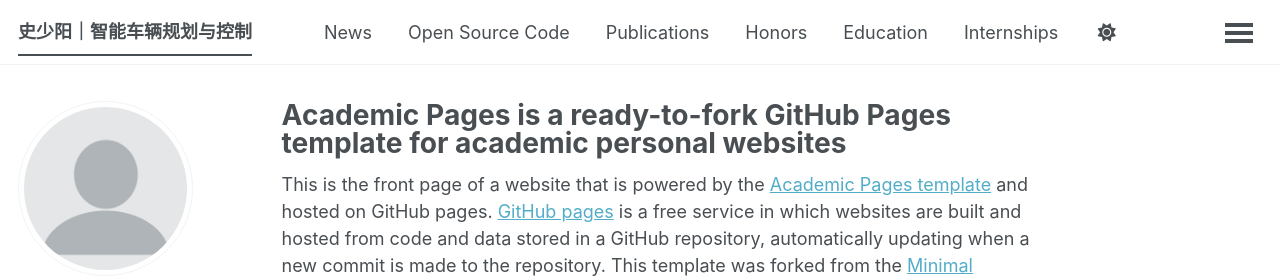
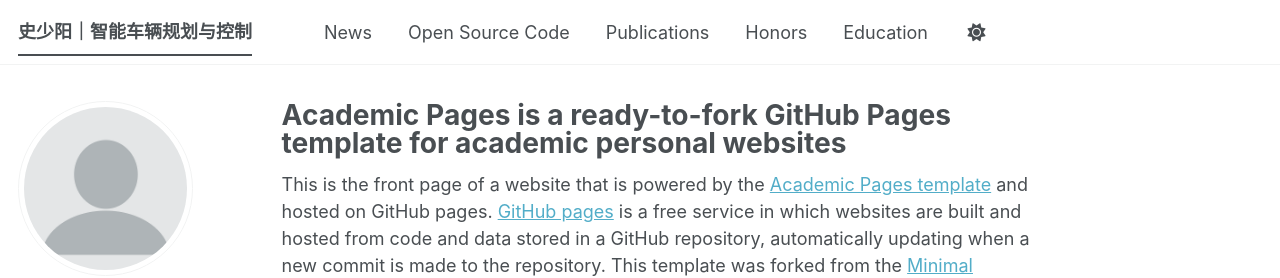
Before and after one commit to ssyxszsl/ssyxszsl.github.io, a Jekyll site: the page built from _pages/about.md, in a window 1280 px wide. Shown: the top 278 px of the page. Built offline with Jekyll 4.4.1, drawn with Linux system fonts in a browser that asks for light colours; a style sheet for code colours, icons or effects is not loaded.

Commit message:
Update navigation.yml

```diff
--- a/_data/navigation.yml
+++ b/_data/navigation.yml
@@ -14,9 +14,3 @@ main:
 
   - title: "Education"
     url: "#education"
-
-  - title: "Internships"
-    url: "#internship-modal"
-
-  - title: "Services"
-    url: "#services"
```
